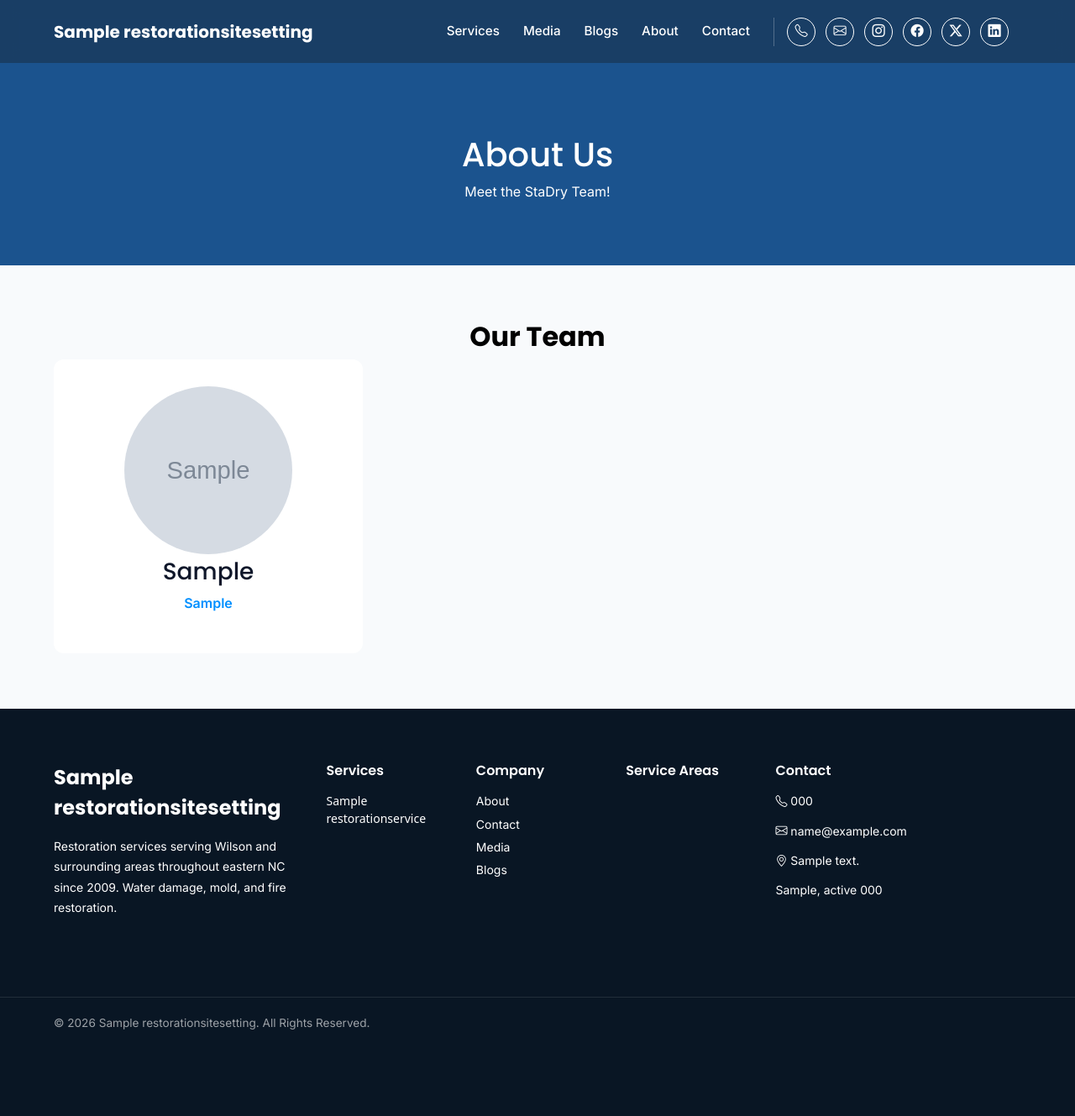
After one commit to vanlandinghamanderson/Restoration-Company-Website, a Django app: page /about/ in a window 1280 px wide. The commit adds this page. Shown: the whole page at 84% size. Run offline with Django 5.2, Linux system fonts and the light colour scheme; tables that the repository leaves empty hold one stand-in row (values such as "Sample post"); grey boxes marked "Sample" are stand-in pictures.

Commit message:
About Us Page almost in progress

```diff
--- a/core/models.py
+++ b/core/models.py
@@ -90,3 +90,17 @@ class RestorationReview(models.Model):
 
     def __str__(self):
         return f"{self.name}, ({self.rating}*)"
+
+# Team Model
+class RestorationTeam(models.Model):
+    image = models.ImageField(upload_to='restoration_team')
+    team_member = models.CharField(max_length=255, blank=True)
+    occupation = models.CharField(max_length=200)
+    order = models.PositiveIntegerField(default=0)
+
+    class Meta:
+        ordering = ['order', 'team_member', 'occupation']
+        verbose_name = 'Restoration Team'
+
+    def __str__(self):
+        return f"{self.team_member}, ({self.occupation})"
--- a/core/urls.py
+++ b/core/urls.py
@@ -2,5 +2,6 @@ from django.urls import path
 from . import views
 
 urlpatterns = [
-    path(route='', view=views.index, name='index')
+    path(route='', view=views.index, name='index'),
+    path(route='about/', view=views.about, name='about'),
 ]
--- a/core/views.py
+++ b/core/views.py
@@ -1,7 +1,7 @@
 from django.shortcuts import render
-from .models import RestorationCarouselBackground, RestorationServiceArea, RestorationSiteSetting, RestorationService, RestorationCertification, RestorationReview
+from .models import RestorationCarouselBackground, RestorationServiceArea, RestorationSiteSetting, RestorationService, RestorationCertification, RestorationReview, RestorationTeam
 
-# Home page view
+# Home Page
 def index(request):
     context = {
         'restoration_carousel_background' : RestorationCarouselBackground.objects.filter(is_active=True).order_by('order'),
@@ -12,3 +12,13 @@ def index(request):
         'restoration_service_areas' : RestorationServiceArea.objects.all(),
     }
     return render(request, 'core/index.html', context)
+
+# About Us Page
+def about(request):
+    context = {
+        'restoration_site_setting': RestorationSiteSetting.objects.first(),
+        'restoration_services': RestorationService.objects.all(),
+        'restoration_services_areas': RestorationServiceArea.objects.all(),
+        'restoration_team_members': RestorationTeam.objects.all(),
+    }
+    return render(request, 'core/about.html', context)
--- a/static/core/css/styles.css
+++ b/static/core/css/styles.css
@@ -555,6 +555,48 @@ section {
     text-shadow: 0 0 1px #ffffff;
 }
 
+/* ---------- ABOUT US SECTION ---------- */
+.about-us-hero {
+    background-color: #1b538e;
+    color: white;
+    padding: 80px 0 30px;
+    text-align: center;
+}
+
+.team-grid {
+    display: grid;
+    grid-template-columns: repeat(3, 1fr);
+    gap: 24px;
+    animation: fadeInUp 2s ease forwards;
+}
+
+.team-card {
+    background-color: #fff;
+    border-radius: 12px;
+    padding: 32px 24px;
+    text-align: center;
+}
+
+
+.team_member-pic {
+    width: 200px;
+    height: 200px;
+    border-radius: 50%;
+    object-fit: cover;
+    object-position: center;
+}
+
+.team-card h3 {
+    margin-top: 4px;
+}
+
+.team-card p {
+    text-transform: capitalize;
+    color: #008fff;
+    font-weight: 800;
+    margin-top: 4px;
+}
+
 /* ---------- FOOTER SECTION ---------- */
 .site-footer {
     background-color: rgb(9 22 36);
--- /dev/null
+++ b/templates/core/about.html
@@ -0,0 +1,26 @@
+{% extends 'core/base.html' %}
+{% load static %}
+{% block content %}
+<section class="about-us-hero">
+    <div class="container about-us-hero">
+        <h1>About Us</h1>
+        <p class="about-us_text">Meet the StaDry Team!</p>
+    </div>
+</section>
+<section class="team">
+    <div class="container">
+        <h2 class="section-title">Our Team</h2>
+        {% if restoration_team_members %}
+        <div class="team-grid">
+            {% for member in restoration_team_members %}
+            <div class="team-card">
+                <img class="team_member-pic" src="{{ member.image.url }}" alt="Profile Picture">
+                <h3>{{ member.team_member }}</h3>
+                <p>{{ member.occupation }}</p>
+            </div>
+            {% endfor %}
+        </div>
+        {% endif %}
+    </div>
+</section>
+{% endblock %}
--- a/templates/core/base.html
+++ b/templates/core/base.html
@@ -19,7 +19,7 @@
                 <a href="#services">Services</a>
                 <a href="#">Media</a>
                 <a href="#">Blogs</a>
-                <a href="#">About</a>
+                <a href="{ url 'about' }">About</a>
                 <a href="#">Contact</a>
                 <div class="nav-social">
                     <a href=" tel:{{ restoration_site_setting.phone_number }}" class="social-link">
@@ -75,7 +75,7 @@
             <div class="footer-link">
                 <h3>Company</h3>
                 <ul>
-                    <li><a href="#">About</a></li>
+                    <li><a href="{ url 'about' }">About</a></li>
                     <li><a href="#">Contact</a></li>
                     <li><a href="#">Media</a></li>
                     <li><a href="#">Blogs</a></li>
```
Also changed, not shown: core/admin.py (+9 -2 lines), core/migrations/0007_restorationteam.py (added), core/migrations/0008_alter_restorationteam_team_member.py (added), restoration_team/daniel_green.jpg (added), restoration_team/paola_maldona.jpg (added), restoration_team/patrick_vanlandingham.jpg (added), restoration_team/rhonda_guzman.jpg (added), restoration_team/silviano_toledo_garcia.jpg (added).
